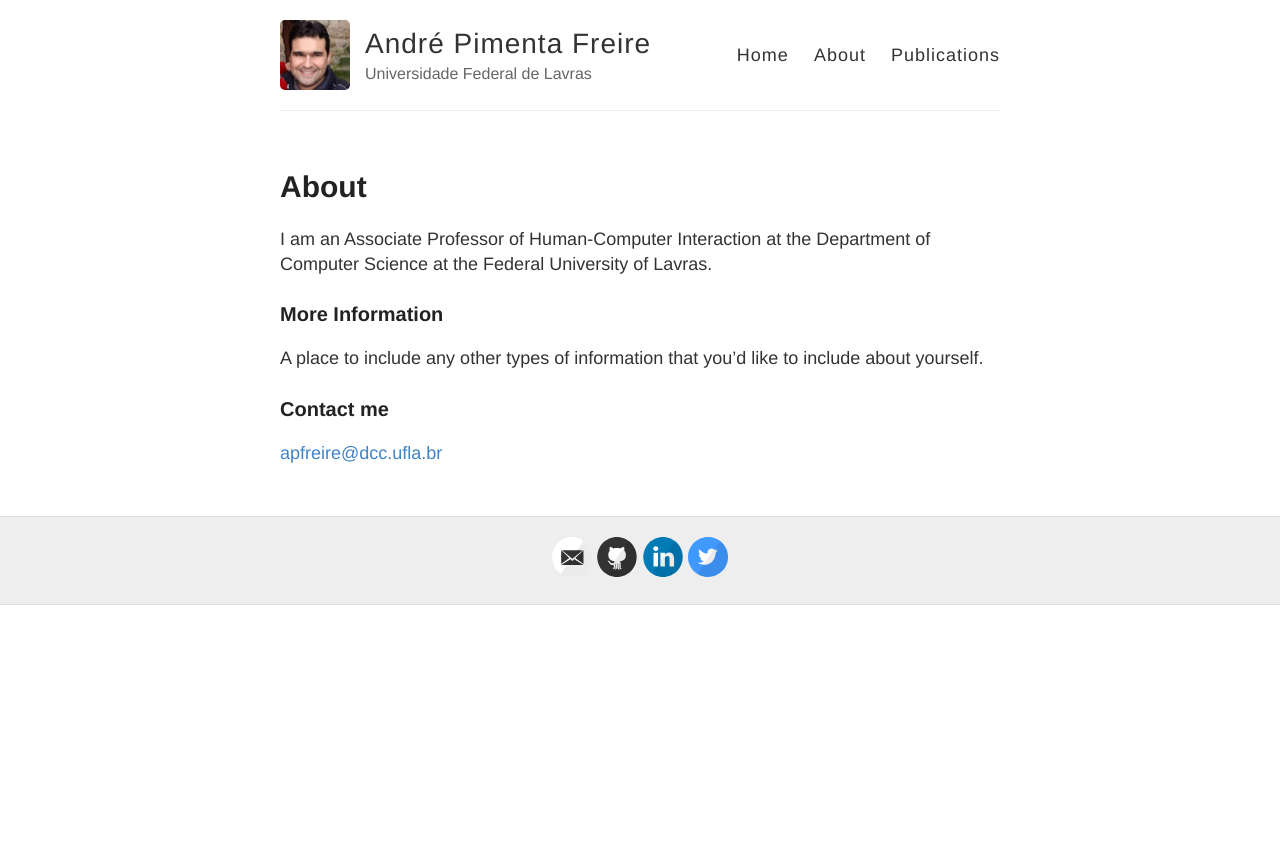
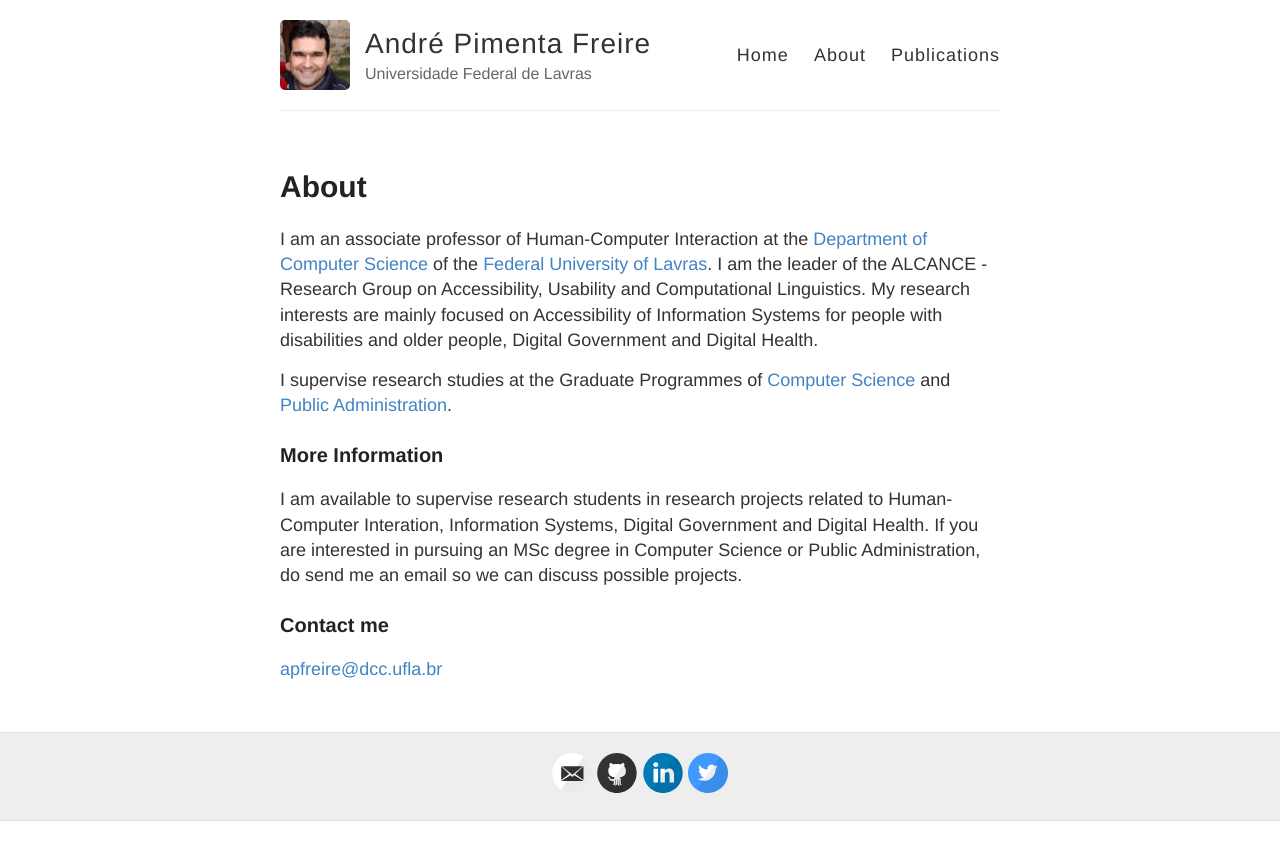
Before and after one commit to apfreire/apfreire.github.io, a Jekyll site: the page built from about.md, in a window 1280 px wide. Shown: the top 860 px of the page. Built offline with Jekyll 4.4.1, drawn with Linux system fonts in a browser that asks for light colours.

Commit message:
Update about.md

```diff
--- a/about.md
+++ b/about.md
@@ -4,10 +4,14 @@ title: About
 permalink: /about/
 ---
 
-I am an Associate Professor of Human-Computer Interaction at the Department of Computer Science at the Federal University of Lavras.
+I am an associate professor of Human-Computer Interaction at the [Department of Computer Science](http://www.dcc.ufla.br) of the [Federal University of Lavras](http://www.ufla.br).  I am the leader of the ALCANCE - Research Group on Accessibility, Usability and Computational Linguistics. My research interests are mainly focused on Accessibility of Information Systems for people with disabilities and older people, Digital Government and Digital Health.
+
+
+I supervise research studies at the Graduate Programmes of [Computer Science](https://prpg.ufla.br/_ppg/computacao/) and [Public Administration](https://sigaa.ufla.br/sigaa/public/programa/portal.jsf?lc=pt_BR&id=1844).
+
 ### More Information
 
-A place to include any other types of information that you'd like to include about yourself.
+I am available to supervise research students in research projects related to Human-Computer Interation, Information Systems, Digital Government and Digital Health. If you are interested in pursuing an MSc degree in Computer Science or Public Administration, do send me an email so we can discuss possible projects.
 
 ### Contact me
 
```
